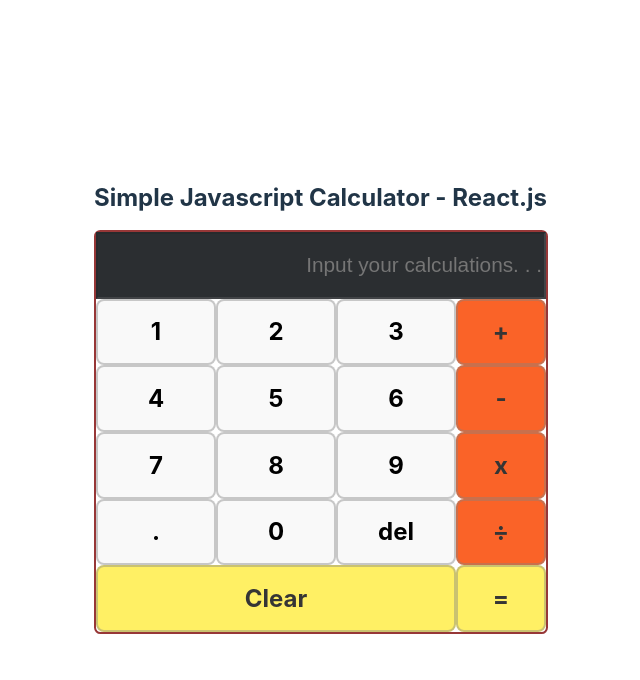
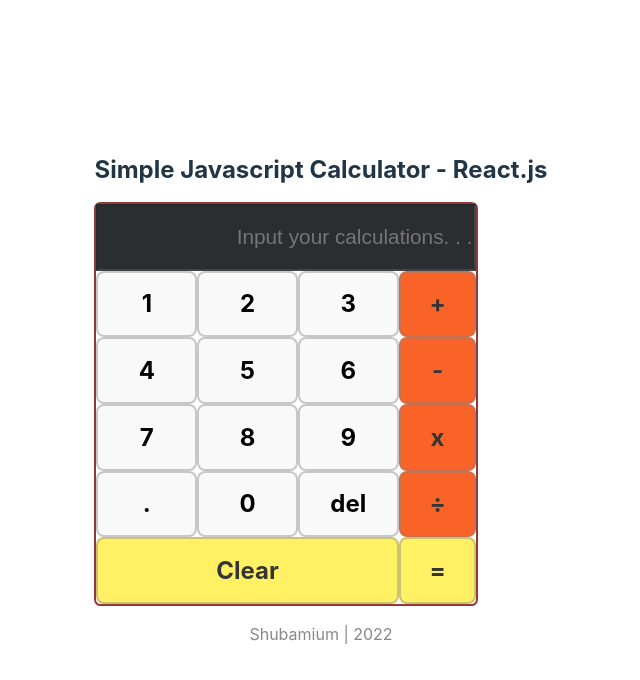
Before and after one commit to Shubamium/Calculator, a React app: page / in a window 1280 px wide. Shown: the top 680 px of the page, without its empty margins (319-959 px from the left). Built offline with nearby package versions, Linux system fonts and the light colour scheme; the HTML template or start-up script is replaced by a standard one.

Commit message:
Add the footer

```diff
--- a/src/App.css
+++ b/src/App.css
@@ -6,7 +6,7 @@
 .container{
   display: grid;
   grid-template-rows: 1fr 5fr;
-  width: 450px;
+  width: 380px;
   height: 400px;
   border: 2px solid rgb(151, 55, 55);
   border-radius: .4em ;
@@ -44,3 +44,8 @@
   color: rgb(187, 166, 166);
   background-color: rgb(43, 46, 49);
 }
+
+.footer{
+  text-align: center;
+  color: #888;
+}
--- a/src/components/Calculator.jsx
+++ b/src/components/Calculator.jsx
@@ -63,6 +63,7 @@
                     <Button text="=" action={evaluateInput} className="special"/>
                  </div>
             </div>
+            <p className="footer">Shubamium | 2022</p>
         </div>
     );
 }
```
